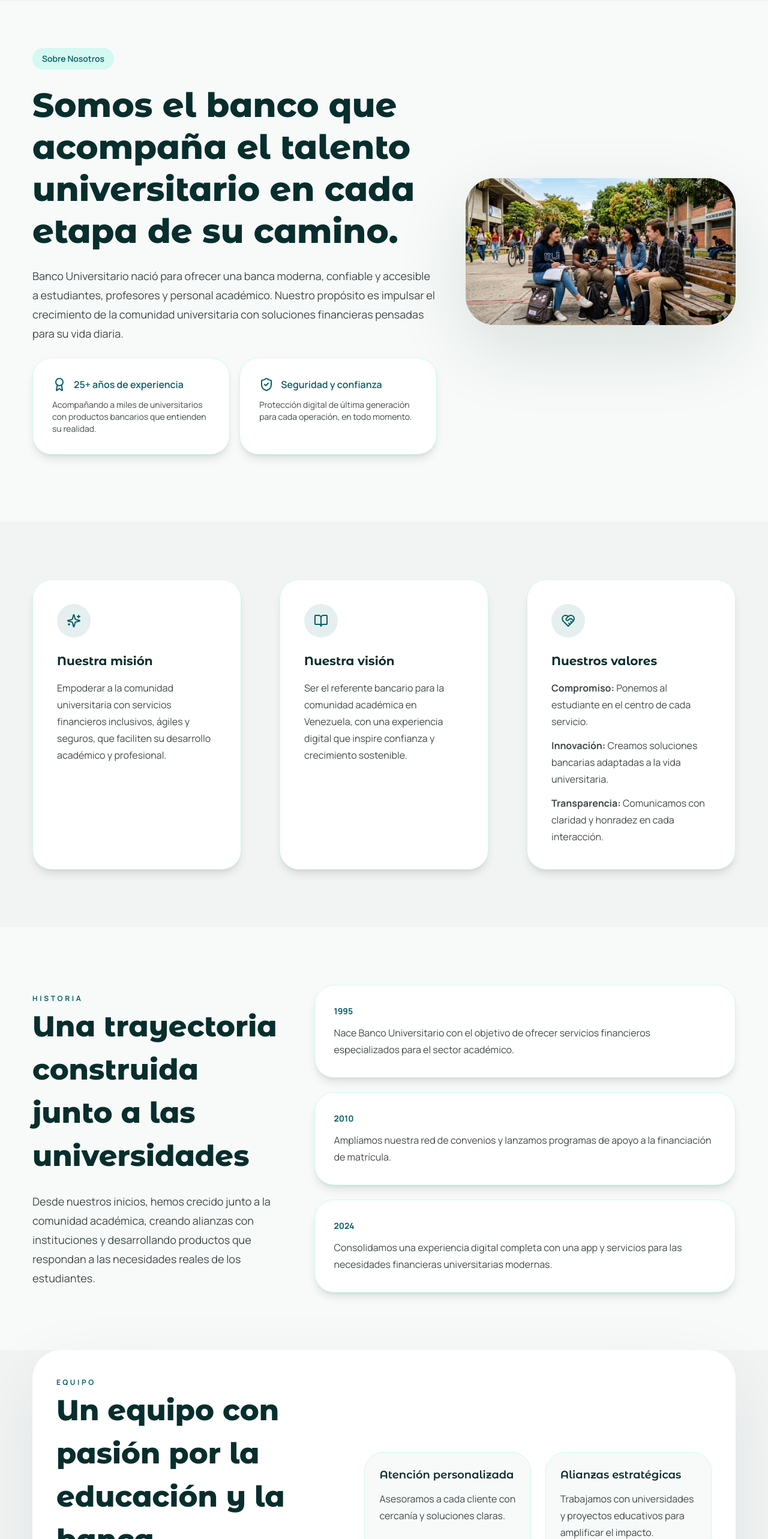
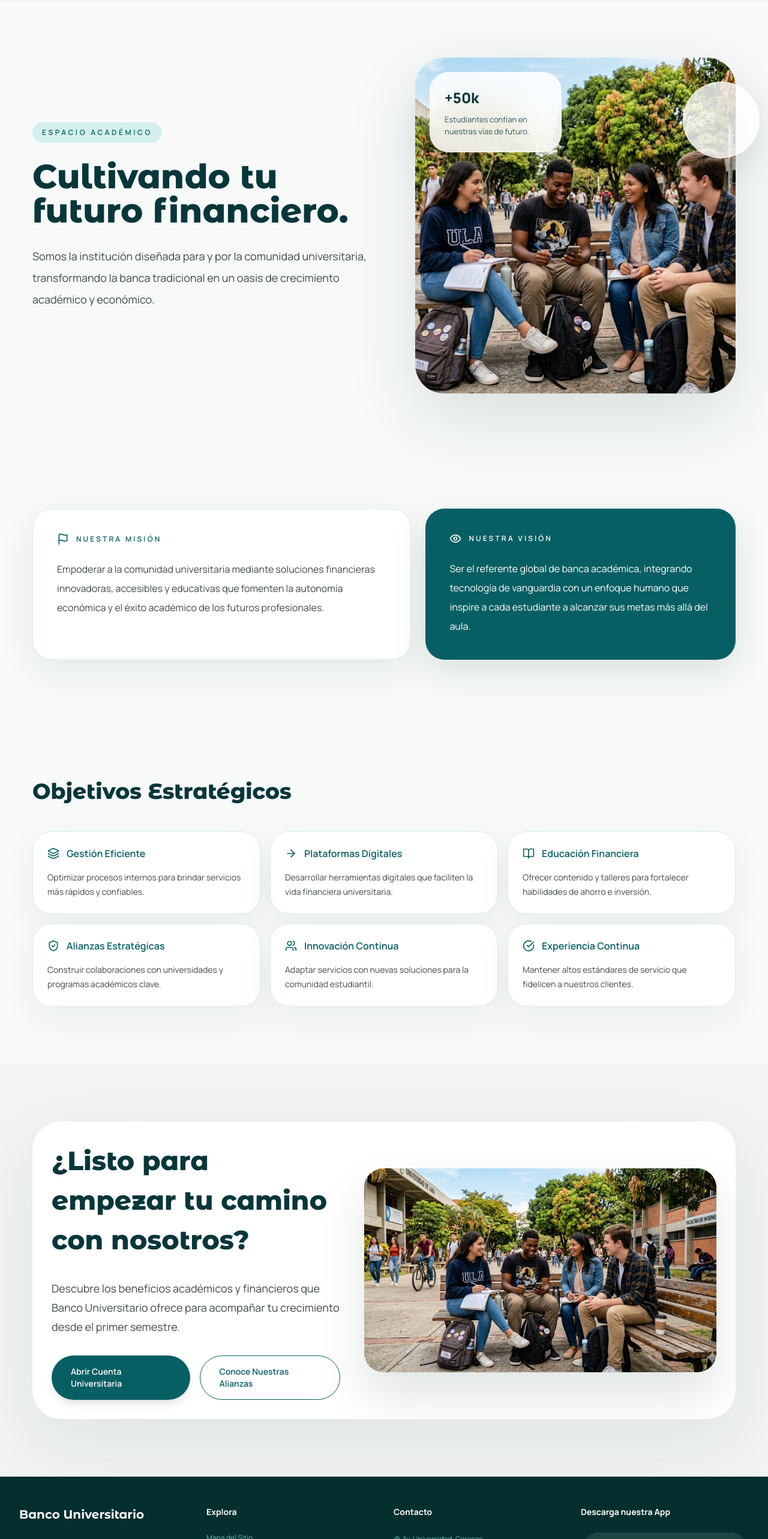
Before and after one commit to JStarWave84/web-institucional-banco-universitario, a Vue app: page /sobre-nosotros in a window 1280 px wide. Shown: the part 220-2786 px from the top of the page at 60% size. Built offline with nearby package versions, Linux system fonts and the light colour scheme.

Commit message:
new view

```diff
--- a/src/views/SobreNosotrosView.vue
+++ b/src/views/SobreNosotrosView.vue
@@ -1,153 +1,194 @@
 <script setup>
-import { Award, ShieldCheck, Sparkles, BookOpen, HeartHandshake } from '@lucide/vue'
+import {
+  ArrowRight,
+  Eye,
+  Flag,
+  Layers,
+  ShieldCheck,
+  BookOpen,
+  Users,
+  CheckCircle,
+} from '@lucide/vue'
 </script>
 
 <template>
-  <section class="pt-20 pb-28 bg-brand-bg">
-    <div class="max-w-[1220px] mx-auto px-6">
-      <div class="grid gap-12 lg:grid-cols-[1.2fr_0.8fr] items-center">
-        <div class="space-y-6">
+  <section class="bg-brand-bg py-24">
+    <div class="mx-auto max-w-[1220px] px-6">
+      <div class="grid gap-12 lg:grid-cols-[1.05fr_0.95fr] items-center">
+        <div class="space-y-7">
           <span
-            class="inline-flex items-center gap-2 bg-teal-300/20 text-brand-primary px-4 py-2 rounded-4xl font-semibold text-sm"
-            >Sobre Nosotros</span
+            class="inline-flex items-center gap-2 rounded-full bg-[#d4f0ec] px-4 py-2 text-[12px] font-semibold uppercase tracking-[0.3em] text-brand-primary"
           >
-          <h1 class="font-extrabold text-[40px] md:text-[56px] leading-tight text-[#072e2d]">
-            Somos el banco que acompaña el talento universitario en cada etapa de su camino.
+            Espacio Académico
+          </span>
+
+          <h1 class="text-[40px] md:text-[56px] leading-[1.03] font-extrabold text-[#08363a]">
+            Cultivando tu futuro financiero.
           </h1>
-          <p class="text-page-text text-[18px] leading-8 max-w-3xl">
-            Banco Universitario nació para ofrecer una banca moderna, confiable y accesible a estudiantes,
-            profesores y personal académico. Nuestro propósito es impulsar el crecimiento de la comunidad
-            universitaria con soluciones financieras pensadas para su vida diaria.
+
+          <p class="max-w-2xl text-[18px] leading-9 text-page-text">
+            Somos la institución diseñada para y por la comunidad universitaria, transformando la banca
+            tradicional en un oasis de crecimiento académico y económico.
           </p>
-          <div class="grid gap-4 sm:grid-cols-2">
-            <div class="rounded-4xl bg-white p-8 shadow-lg border border-teal-100">
-              <div class="flex items-center gap-3 text-brand-primary">
-                <Award class="w-6 h-6" />
-                <span class="font-semibold">25+ años de experiencia</span>
-              </div>
-              <p class="text-page-text text-sm mt-3">
-                Acompañando a miles de universitarios con productos bancarios que entienden su realidad.
-              </p>
-            </div>
-            <div class="rounded-4xl bg-white p-8 shadow-lg border border-teal-100">
-              <div class="flex items-center gap-3 text-brand-primary">
-                <ShieldCheck class="w-6 h-6" />
-                <span class="font-semibold">Seguridad y confianza</span>
-              </div>
-              <p class="text-page-text text-sm mt-3">
-                Protección digital de última generación para cada operación, en todo momento.
-              </p>
-            </div>
-          </div>
+
+          <div class="mt-8 w-full max-w-xl"></div>
         </div>
 
-        <div class="rounded-[48px] overflow-hidden shadow-[0_40px_120px_rgba(2,41,36,0.12)] bg-white">
-          <img
-            src="../assets/img/estudiantes-uni.jpg"
-            alt="Equipo del Banco Universitario trabajando junto a estudiantes"
-            class="w-full h-full object-cover max-h-[520px]"
-          />
+        <div class="relative">
+          <div class="overflow-hidden rounded-[48px] bg-white shadow-[0_40px_120px_rgba(2,41,36,0.12)]">
+            <img
+              src="../assets/img/estudiantes-uni.jpg"
+              alt="Grupo de estudiantes universitarios"
+              class="w-full h-[560px] object-cover"
+            />
+          </div>
+          <div
+            class="absolute left-6 top-6 rounded-[32px] bg-white/85 p-6 shadow-[0_30px_80px_rgba(2,41,36,0.12)] backdrop-blur-xl border border-white/70 max-w-[220px]"
+          >
+            <p class="text-[24px] font-extrabold text-[#08363a]">+50k</p>
+            <p class="mt-2 text-[13px] leading-5 text-[#08363a]/80">
+              Estudiantes confían en nuestras vías de futuro.
+            </p>
+          </div>
+          <div
+            class="absolute -right-10 top-10 hidden h-32 w-32 rounded-full border border-white bg-white/80 shadow-[0_20px_60px_rgba(2,41,36,0.1)] lg:block"
+          ></div>
         </div>
       </div>
     </div>
   </section>
 
-  <section class="py-24 bg-brand-bg-secondary">
-    <div class="max-w-[1220px] mx-auto px-6 grid gap-16 lg:grid-cols-3">
-      <div class="rounded-4xl bg-white shadow-lg p-10 border border-teal-100">
-        <div class="inline-flex items-center justify-center w-14 h-14 rounded-full bg-brand-primary/10 text-brand-primary mb-6">
-          <Sparkles class="w-6 h-6" />
-        </div>
-        <h2 class="text-[20px] font-bold text-[#072e2d] mb-4">Nuestra misión</h2>
-        <p class="text-page-text leading-7">
-          Empoderar a la comunidad universitaria con servicios financieros inclusivos, ágiles y seguros,
-          que faciliten su desarrollo académico y profesional.
-        </p>
-      </div>
-
-      <div class="rounded-4xl bg-white shadow-lg p-10 border border-teal-100">
-        <div class="inline-flex items-center justify-center w-14 h-14 rounded-full bg-brand-primary/10 text-brand-primary mb-6">
-          <BookOpen class="w-6 h-6" />
-        </div>
-        <h2 class="text-[20px] font-bold text-[#072e2d] mb-4">Nuestra visión</h2>
-        <p class="text-page-text leading-7">
-          Ser el referente bancario para la comunidad académica en Venezuela, con una experiencia digital
-          que inspire confianza y crecimiento sostenible.
-        </p>
-      </div>
-
-      <div class="rounded-4xl bg-white shadow-lg p-10 border border-teal-100">
-        <div class="inline-flex items-center justify-center w-14 h-14 rounded-full bg-brand-primary/10 text-brand-primary mb-6">
-          <HeartHandshake class="w-6 h-6" />
-        </div>
-        <h2 class="text-[20px] font-bold text-[#072e2d] mb-4">Nuestros valores</h2>
-        <ul class="space-y-3 text-page-text leading-7">
-          <li><strong>Compromiso:</strong> Ponemos al estudiante en el centro de cada servicio.</li>
-          <li><strong>Innovación:</strong> Creamos soluciones bancarias adaptadas a la vida universitaria.</li>
-          <li><strong>Transparencia:</strong> Comunicamos con claridad y honradez en cada interacción.</li>
-        </ul>
-      </div>
-    </div>
-  </section>
-
-  <section class="py-24 bg-brand-bg">
-    <div class="max-w-[1220px] mx-auto px-6">
-      <div class="grid gap-12 lg:grid-cols-[0.75fr_1.25fr] items-center">
-        <div class="space-y-6">
-          <span class="text-brand-primary font-bold uppercase tracking-[0.3em] text-[12px]">Historia</span>
-          <h2 class="font-extrabold text-[36px] md:text-[48px] text-[#072e2d]">Una trayectoria construida junto a las universidades</h2>
-          <p class="text-page-text text-[18px] leading-8">
-            Desde nuestros inicios, hemos crecido junto a la comunidad académica, creando alianzas con
-            instituciones y desarrollando productos que respondan a las necesidades reales de los estudiantes.
+  <section class="bg-[#f7faf9] py-24">
+    <div class="mx-auto max-w-[1220px] px-6">
+      <div class="grid gap-6 lg:grid-cols-[1.1fr_0.9fr]">
+        <div class="rounded-[32px] border border-[#d8efea] bg-white p-10 shadow-[0_20px_60px_rgba(2,41,36,0.08)]">
+          <div class="flex items-center gap-3 text-brand-primary mb-6">
+            <Flag class="w-5 h-5" />
+            <span class="text-[12px] font-semibold uppercase tracking-[0.26em]">Nuestra Misión</span>
+          </div>
+          <p class="text-page-text text-[16px] leading-8">
+            Empoderar a la comunidad universitaria mediante soluciones financieras innovadoras, accesibles y
+            educativas que fomenten la autonomía económica y el éxito académico de los futuros profesionales.
           </p>
         </div>
 
-        <div class="grid gap-6">
-          <div class="rounded-4xl bg-white border border-teal-100 shadow-lg p-8">
-            <div class="text-brand-primary font-bold text-[14px] uppercase mb-3">1995</div>
-            <p class="text-page-text leading-7">
-              Nace Banco Universitario con el objetivo de ofrecer servicios financieros especializados para
-              el sector académico.</p>
+        <div class="rounded-[32px] bg-brand-primary p-10 text-white shadow-[0_20px_60px_rgba(2,41,36,0.12)]">
+          <div class="flex items-center gap-3 mb-6">
+            <Eye class="w-5 h-5" />
+            <span class="text-[12px] font-semibold uppercase tracking-[0.26em]">Nuestra Visión</span>
           </div>
-          <div class="rounded-4xl bg-white border border-teal-100 shadow-lg p-8">
-            <div class="text-brand-primary font-bold text-[14px] uppercase mb-3">2010</div>
-            <p class="text-page-text leading-7">
-              Amplíamos nuestra red de convenios y lanzamos programas de apoyo a la financiación de matrícula.
-            </p>
-          </div>
-          <div class="rounded-4xl bg-white border border-teal-100 shadow-lg p-8">
-            <div class="text-brand-primary font-bold text-[14px] uppercase mb-3">2024</div>
-            <p class="text-page-text leading-7">
-              Consolidamos una experiencia digital completa con una app y servicios para las necesidades
-              financieras universitarias modernas.</p>
-          </div>
+          <p class="text-[16px] leading-8">
+            Ser el referente global de banca académica, integrando tecnología de vanguardia con un enfoque humano
+            que inspire a cada estudiante a alcanzar sus metas más allá del aula.
+          </p>
         </div>
       </div>
     </div>
   </section>
 
-  <section class="pb-24 bg-brand-bg-secondary">
-    <div class="max-w-[1220px] mx-auto px-6">
-      <div class="rounded-[48px] bg-white p-10 shadow-[0_40px_120px_rgba(2,41,36,0.08)]">
+  <section class="bg-brand-bg py-24">
+    <div class="mx-auto max-w-[1220px] px-6">
+      <div class="mb-10 max-w-2xl">
+        <h2 class="text-[28px] md:text-[36px] font-extrabold text-[#08363a]">Objetivos Estratégicos</h2>
+      </div>
+      <div class="grid gap-4 sm:grid-cols-2 lg:grid-cols-3">
+        <div class="rounded-[32px] border border-[#d8efea] bg-white p-6 shadow-[0_20px_60px_rgba(2,41,36,0.06)]">
+          <div class="flex items-center gap-3 text-brand-primary mb-4">
+            <Layers class="w-5 h-5" />
+            <span class="font-semibold">Gestión Eficiente</span>
+          </div>
+          <p class="text-page-text text-sm leading-6">
+            Optimizar procesos internos para brindar servicios más rápidos y confiables.
+          </p>
+        </div>
+
+        <div class="rounded-[32px] border border-[#d8efea] bg-white p-6 shadow-[0_20px_60px_rgba(2,41,36,0.06)]">
+          <div class="flex items-center gap-3 text-brand-primary mb-4">
+            <ArrowRight class="w-5 h-5" />
+            <span class="font-semibold">Plataformas Digitales</span>
+          </div>
+          <p class="text-page-text text-sm leading-6">
+            Desarrollar herramientas digitales que faciliten la vida financiera universitaria.
+          </p>
+        </div>
+
+        <div class="rounded-[32px] border border-[#d8efea] bg-white p-6 shadow-[0_20px_60px_rgba(2,41,36,0.06)]">
+          <div class="flex items-center gap-3 text-brand-primary mb-4">
+            <BookOpen class="w-5 h-5" />
+            <span class="font-semibold">Educación Financiera</span>
+          </div>
+          <p class="text-page-text text-sm leading-6">
+            Ofrecer contenido y talleres para fortalecer habilidades de ahorro e inversión.
+          </p>
+        </div>
+
+        <div class="rounded-[32px] border border-[#d8efea] bg-white p-6 shadow-[0_20px_60px_rgba(2,41,36,0.06)]">
+          <div class="flex items-center gap-3 text-brand-primary mb-4">
+            <ShieldCheck class="w-5 h-5" />
+            <span class="font-semibold">Alianzas Estratégicas</span>
+          </div>
+          <p class="text-page-text text-sm leading-6">
+            Construir colaboraciones con universidades y programas académicos clave.
+          </p>
+        </div>
+
+        <div class="rounded-[32px] border border-[#d8efea] bg-white p-6 shadow-[0_20px_60px_rgba(2,41,36,0.06)]">
+          <div class="flex items-center gap-3 text-brand-primary mb-4">
+            <Users class="w-5 h-5" />
+            <span class="font-semibold">Innovación Continua</span>
+          </div>
+          <p class="text-page-text text-sm leading-6">
+            Adaptar servicios con nuevas soluciones para la comunidad estudiantil.
+          </p>
+        </div>
+
+        <div class="rounded-[32px] border border-[#d8efea] bg-white p-6 shadow-[0_20px_60px_rgba(2,41,36,0.06)]">
+          <div class="flex items-center gap-3 text-brand-primary mb-4">
+            <CheckCircle class="w-5 h-5" />
+            <span class="font-semibold">Experiencia Continua</span>
+          </div>
+          <p class="text-page-text text-sm leading-6">
+            Mantener altos estándares de servicio que fidelicen a nuestros clientes.
+          </p>
+        </div>
+      </div>
+    </div>
+  </section>
+
+  <section class="bg-brand-bg-secondary py-24">
+    <div class="mx-auto max-w-[1220px] px-6">
+      <div class="overflow-hidden rounded-[48px] bg-white p-8 shadow-[0_40px_120px_rgba(2,41,36,0.08)]">
         <div class="grid gap-10 lg:grid-cols-[0.9fr_1.1fr] items-center">
-          <div class="space-y-6">
-            <span class="text-brand-primary font-bold uppercase tracking-[0.3em] text-[12px]">Equipo</span>
-            <h2 class="font-extrabold text-[36px] md:text-[48px] text-[#072e2d]">Un equipo con pasión por la educación y la banca.</h2>
-            <p class="text-page-text text-[18px] leading-8">
-              Nuestro equipo combina experiencia financiera con conocimiento del mundo estudiantil para
-              entregar soluciones de alto impacto y atención personalizada.
+          <div class="space-y-8">
+            <h2 class="text-[32px] md:text-[44px] font-extrabold text-[#08363a]">
+              ¿Listo para empezar tu camino con nosotros?
+            </h2>
+            <p class="max-w-2xl text-page-text text-[18px] leading-8">
+              Descubre los beneficios académicos y financieros que Banco Universitario ofrece para
+              acompañar tu crecimiento desde el primer semestre.
             </p>
+            <div class="flex flex-col gap-4 sm:flex-row">
+              <a
+                href="#"
+                class="inline-flex items-center justify-center rounded-full bg-brand-primary px-8 py-4 text-sm font-semibold text-white shadow-lg transition-colors duration-200 hover:bg-brand-secondary"
+              >
+                Abrir Cuenta Universitaria
+              </a>
+              <a
+                href="#"
+                class="inline-flex items-center justify-center rounded-full border border-brand-primary bg-white px-8 py-4 text-sm font-semibold text-brand-primary transition-colors duration-200 hover:bg-brand-primary hover:text-white"
+              >
+                Conoce Nuestras Alianzas
+              </a>
+            </div>
           </div>
 
-          <div class="grid gap-6 sm:grid-cols-2">
-            <div class="rounded-4xl bg-brand-bg p-6 border border-teal-100">
-              <h3 class="text-[18px] font-semibold text-[#072e2d] mb-3">Atención personalizada</h3>
-              <p class="text-page-text leading-7">Asesoramos a cada cliente con cercanía y soluciones claras.</p>
-            </div>
-            <div class="rounded-4xl bg-brand-bg p-6 border border-teal-100">
-              <h3 class="text-[18px] font-semibold text-[#072e2d] mb-3">Alianzas estratégicas</h3>
-              <p class="text-page-text leading-7">Trabajamos con universidades y proyectos educativos para amplificar el impacto.</p>
-            </div>
+          <div class="rounded-[32px] overflow-hidden shadow-[0_40px_80px_rgba(2,41,36,0.12)]">
+            <img
+              src="../assets/img/estudiantes-uni.jpg"
+              alt="Estudiantes colaborando en una mesa con laptops"
+              class="w-full h-full object-cover min-h-[340px]"
+            />
           </div>
         </div>
       </div>
```
